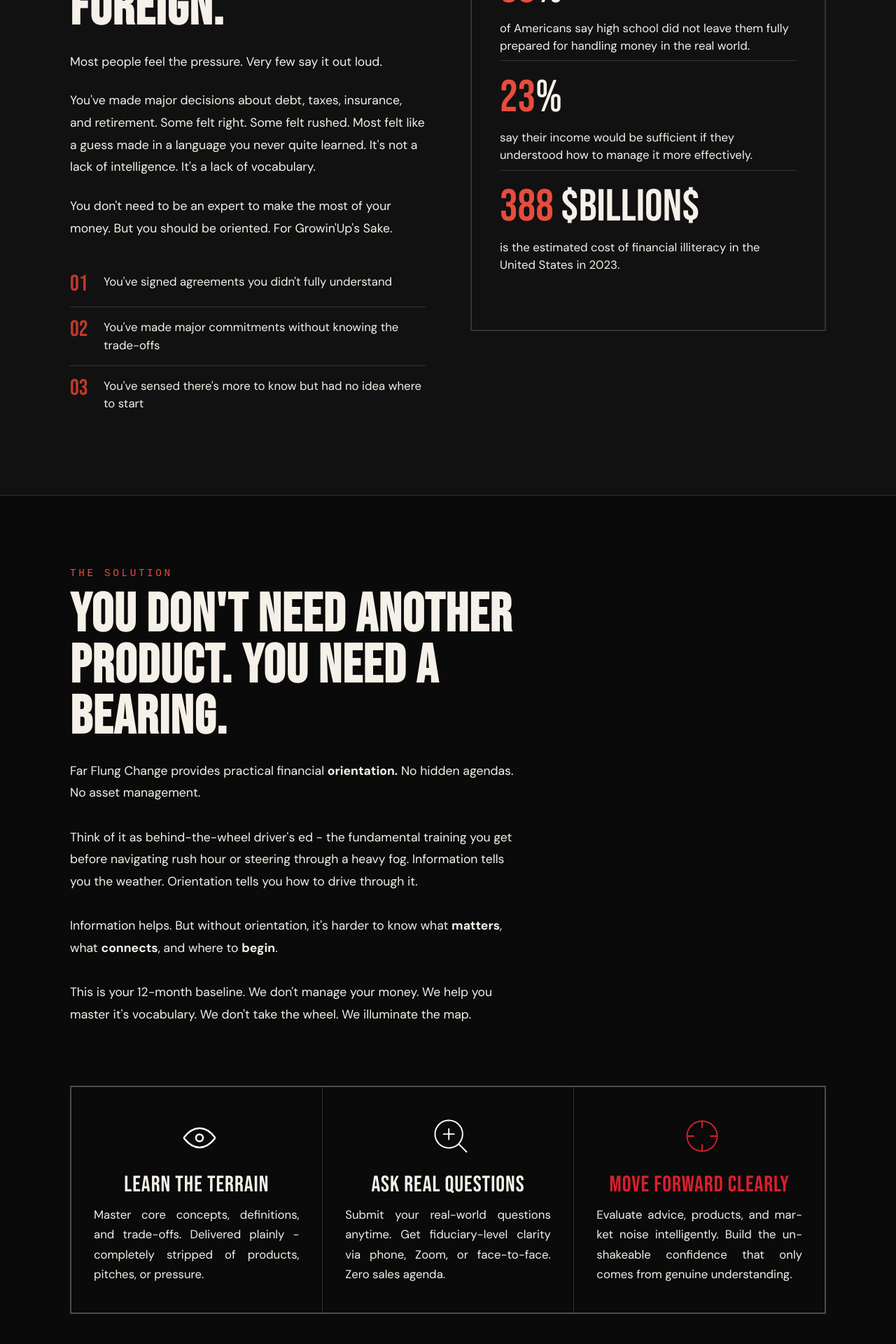
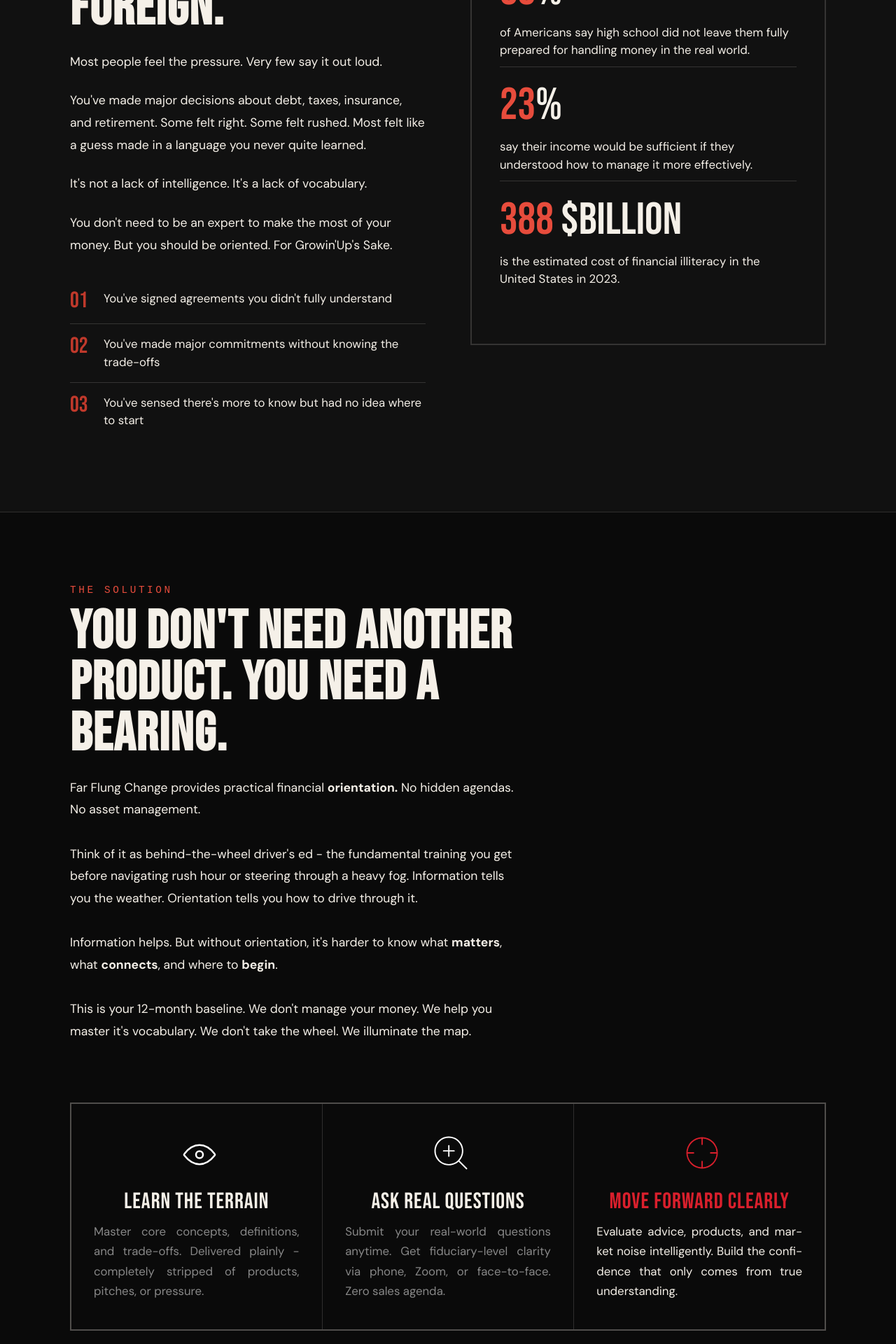
Before and after one commit to jvgiv/ffcpreview, a Next.js app: page / in a window 1280 px wide. Shown: the part 2060-3980 px from the top of the page at 70% size. Built offline with nearby package versions, Linux system fonts and the light colour scheme; no server answers.

Commit message:
pushing changes

```diff
--- a/src/app/components/home/Guide.js
+++ b/src/app/components/home/Guide.js
@@ -104,7 +104,7 @@ export default function Guide() {
             <div className="card-body">
               <span style={{ color: "var(--white)" }}>
                 Evaluate advice, products, and market noise intelligently. Build
-                the unshakeable confidence that only comes from genuine
+                the confidence that only comes from true
                 understanding.
               </span>
             </div>
--- a/src/app/components/home/Problem.js
+++ b/src/app/components/home/Problem.js
@@ -23,7 +23,8 @@ export default function Problem() {
             <p>
               You&apos;ve made major decisions about debt, taxes, insurance, and
               retirement. Some felt right. Some felt rushed. Most felt like a
-              guess made in a language you never quite learned. It&apos;s not a
+              guess made in a language you never quite learned.</p>
+              <p> It&apos;s not a
               lack of intelligence. It&apos;s a lack of vocabulary.
             </p>
             <p>
@@ -82,7 +83,7 @@ export default function Problem() {
               </p>
               <div className="stat-divider" />
               <p className="stat-num">
-                388 <span>$BILLION$</span>
+                388 <span>$BILLION</span>
               </p>
               <p className="stat-label">
                 is the estimated cost of financial illiteracy in the United
--- a/src/app/homepage.css
+++ b/src/app/homepage.css
@@ -496,7 +496,7 @@
 .card-body {
   font-size: 1.05rem;
   line-height: 1.7;
-  color: --var(--homepage-gray);
+  color: var(--gray);
   text-align: justify;
   hyphens: auto;
 }
```
